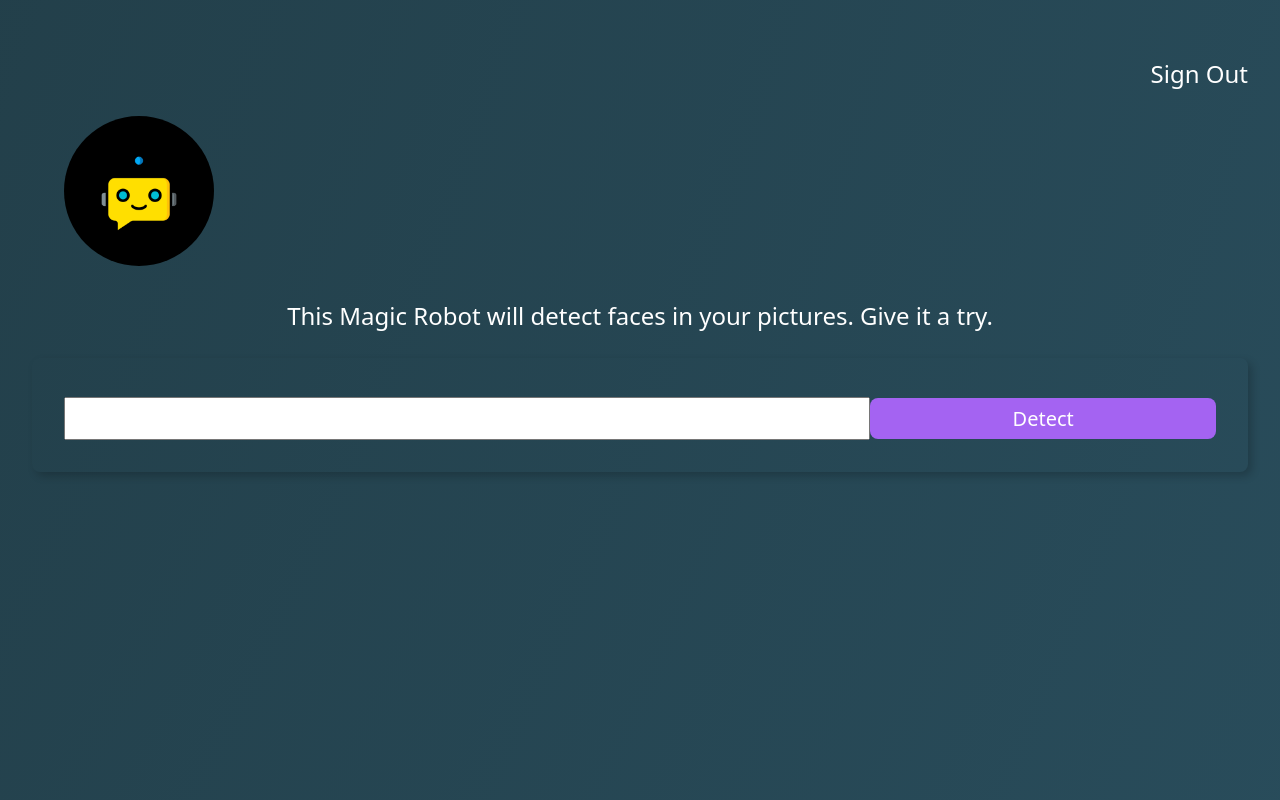
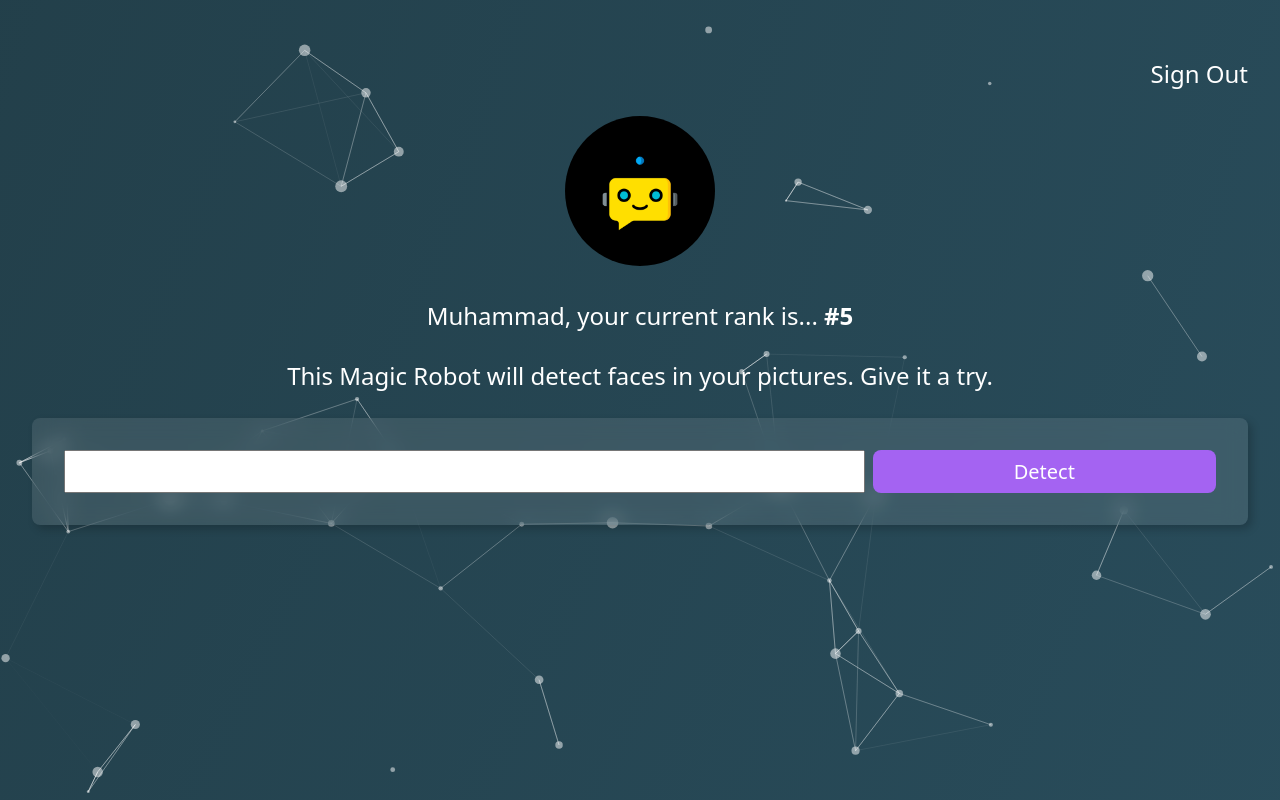
Before and after one commit to nordam312/face-recognation-robot, a React (Vite) app: page / in a window 1280 px wide. Built offline with nearby package versions, Linux system fonts and the light colour scheme.

Commit message:
complete the design

```diff
--- a/package.json
+++ b/package.json
@@ -10,6 +10,8 @@
     "preview": "vite preview"
   },
   "dependencies": {
+    "@tsparticles/react": "^3.0.0",
+    "@tsparticles/slim": "^3.9.1",
     "react": "^19.1.1",
     "react-dom": "^19.1.1",
     "react-parallax-tilt": "^1.7.310",
--- a/src/App.css
+++ b/src/App.css
@@ -26,3 +26,11 @@
 .read-the-docs {
   color: #888;
 }
+
+.particles {
+  top: 0;
+  right: 0;
+  bottom: 0;
+  left: 0;
+  z-index: -1;
+}
--- a/src/App.jsx
+++ b/src/App.jsx
@@ -2,14 +2,111 @@ import "./App.css";
 import Navigation from "./components/navigation/Navigation";
 import Logo from "./components/logo/Logo";
 import ImageLinkForm from "./components/imageLinkForm/ImageLinkForm";
-// import FaceRecognition from "./components/faceRecognition/FaceRecognition";
+import Rank from "./components/rank/Rank.jsx";
+import Particles, { initParticlesEngine } from "@tsparticles/react";
+import { loadSlim } from "@tsparticles/slim"; // if you are going to use `loadSlim`, install the "@tsparticles/slim" package too.
+import { useEffect, useState } from "react";
+
+const ParticlesOptions = {
+  fpsLimit: 120,
+  interactivity: {
+    events: {
+      onClick: {
+        enable: true,
+        mode: "push",
+      },
+      onHover: {
+        enable: true,
+        mode: "repulse",
+      },
+      resize: true,
+    },
+    modes: {
+      push: {
+        quantity: 4,
+      },
+      repulse: {
+        distance: 200,
+        duration: 0.4,
+      },
+    },
+  },
+  particles: {
+    color: {
+      value: "#ffffff",
+    },
+    links: {
+      color: "#ffffff",
+      distance: 150,
+      enable: true,
+      opacity: 0.5,
+      width: 1,
+    },
+    move: {
+      direction: "none",
+      enable: true,
+      outModes: {
+        default: "bounce",
+      },
+      random: false,
+      speed: 3,
+      straight: false,
+    },
+    number: {
+      density: {
+        enable: true,
+        area: 800,
+      },
+      value: 100,
+    },
+    opacity: {
+      value: 0.5,
+    },
+    shape: {
+      type: "circle",
+    },
+    size: {
+      value: { min: 1, max: 6 },
+    },
+  },
+  detectRetina: true,
+};
+
 function App() {
+  const [init, setInit] = useState(false);
+
+  useEffect(() => {
+    initParticlesEngine(async (engine) => {
+      // you can initiate the tsParticles instance (engine) here, adding custom shapes or presets
+      // this loads the tsparticles package bundle, it's the easiest method for getting everything ready
+      // starting from v2 you can add only the features you need reducing the bundle size
+      //await loadAll(engine);
+      //await loadFull(engine);
+      await loadSlim(engine);
+      //await loadBasic(engine);
+    }).then(() => {
+      setInit(true);
+    });
+  }, []);
+
+  const particlesLoaded = (container) => {
+    console.log(container);
+  };
   return (
     <>
+      {init && (
+        <Particles
+          className="particles"
+          id="tsparticles"
+          particlesLoaded={particlesLoaded}
+          options={ParticlesOptions}
+        />
+      )}
       <Navigation />
       <Logo />
-      <ImageLinkForm/>
-  {/* <FaceRecognition/> */}
+      <Rank />
+      <ImageLinkForm />
+      {/* <FaceRecognition/> */}
     </>
   );
 }
--- /dev/null
+++ b/src/components/imageLinkForm/ImageLinkForm.css
@@ -0,0 +1,5 @@
+.form {
+  background-color: rgba(255, 255, 255, 0.1);
+  backdrop-filter: blur(10px);
+  -webkit-backdrop-filter: blur(10px); /* For Safari */
+}
--- a/src/components/imageLinkForm/ImageLinkForm.jsx
+++ b/src/components/imageLinkForm/ImageLinkForm.jsx
@@ -1,3 +1,5 @@
+import "./ImageLinkForm.css";
+
 const ImageLinkForm = ({ onInputChange, onButtonSubmit }) => {
   return (
     <div>
@@ -5,14 +7,13 @@ const ImageLinkForm = ({ onInputChange, onButtonSubmit }) => {
         {"This Magic Robot will detect faces in your pictures. Give it a try."}
       </p>
       <div className="center">
-        <div className="form center pa4 br3 shadow-5">
-          <input
-            className="f4 pa2 w-70 center mr2"
-            type="text"
-            onChange={onInputChange}
-          />
+        <div
+          className="form pa4 br3 shadow-5"
+          style={{ display: "flex", gap: "0.5rem" }}
+        >
+          <input className="f4 pa2 w-70" type="text" onChange={onInputChange} />
           <button
-            className="w-30 grow f4 link ph3 pv2 dib white bg-light-purple mt2"
+            className="w-30 grow f4 link ph3 pv2 dib white bg-light-purple"
             onClick={onButtonSubmit}
           >
             Detect
--- /dev/null
+++ b/src/components/logo/Logo.css
@@ -0,0 +1,6 @@
+@media screen {
+  .logo {
+
+    justify-content: center;
+  }
+}
--- a/src/components/logo/Logo.jsx
+++ b/src/components/logo/Logo.jsx
@@ -1,13 +1,10 @@
 import Tilt from "react-parallax-tilt";
+import "./Logo.css";
 
 const Logo = () => {
   return (
-    <div className="ma4 mt0 " style={{ width: 150, height: 150 }}>
-      <Tilt
-        className="br2"
-        glareMaxOpacity={0.45}
-        scale={1.05}
-      >
+    <div className="ma4 mt0 flex justify-center">
+      <Tilt className="br2" glareMaxOpacity={0.45} scale={1.05}>
         <div
           style={{
             height: 150,
@@ -25,7 +22,6 @@ const Logo = () => {
             src="public/logo.png"
           />
         </div>
-
       </Tilt>
     </div>
   );
--- /dev/null
+++ b/src/components/rank/Rank.jsx
@@ -0,0 +1,15 @@
+const Rank = () => {
+  return (
+    <div
+      style={{
+        textAlign: "center",
+      }}
+    >
+      <div className="white f4 f3-ns">
+        {"Muhammad, your current rank is..."}
+        <strong> {"#5"}</strong>
+      </div>
+    </div>
+  );
+};
+export default Rank;
```
Also changed, not shown: 1 other file (tests, documents, lock files or other folders).
